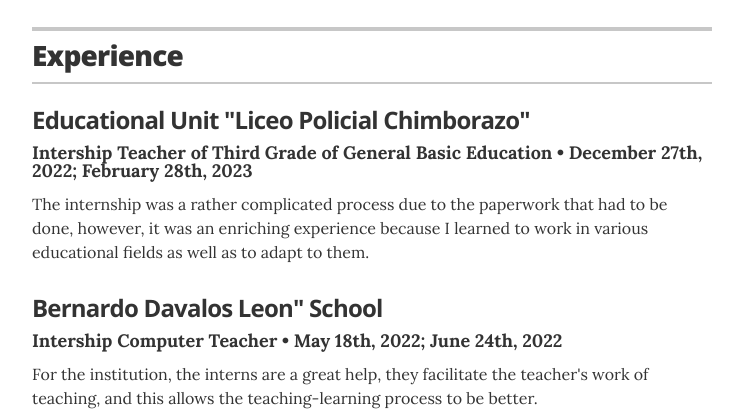
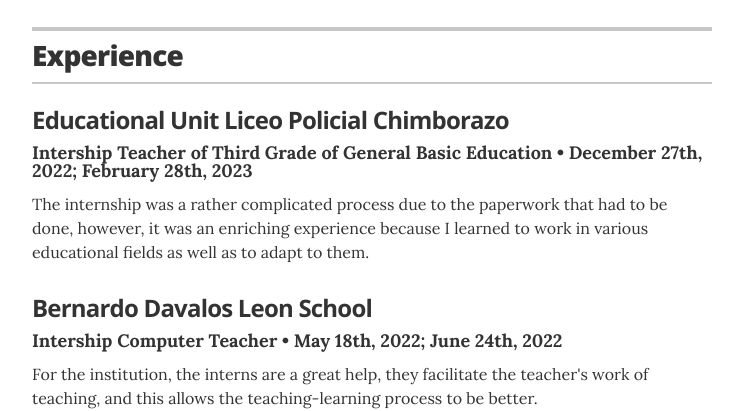
Before and after one commit to jerry50r8/jerry50r8.github.io, a Jekyll site: the page built from index.html, in a window 1280 px wide and 900 px high, scrolled down 450 px. Shown: the part 157-568 px from the top of the window, without its empty margins (268-1011 px from the left). Built offline with Jekyll 4.4.1, drawn with Linux system fonts in a browser that asks for light colours.

Commit message:
Intento de Actualización 17
Signed-off-by: jerry50r8 <130418784+jerry50r8@users.noreply.github.com>

```diff
--- a/_data/experience.yml
+++ b/_data/experience.yml
@@ -1,12 +1,12 @@
 # Jobss
 # VP of Global Communications
-- company: Educational Unit "Liceo Policial Chimborazo"
+- company: Educational Unit Liceo Policial Chimborazo
   position: Intership Teacher of Third Grade of General Basic Education
   duration: December 27th, 2022; February 28th, 2023
   summary: The internship was a rather complicated process due to the paperwork that had to be done, however, it was an enriching experience because I learned to work in various educational fields as well as to adapt to them.
 
 # Director of Digital Stratgy
-- company: Bernardo Davalos Leon" School
+- company: Bernardo Davalos Leon School
   position: Intership Computer Teacher
   duration:  May 18th, 2022; June 24th, 2022
   summary: For the institution, the interns are a great help, they facilitate the teacher's work of teaching, and this allows the teaching-learning process to be better.
```
